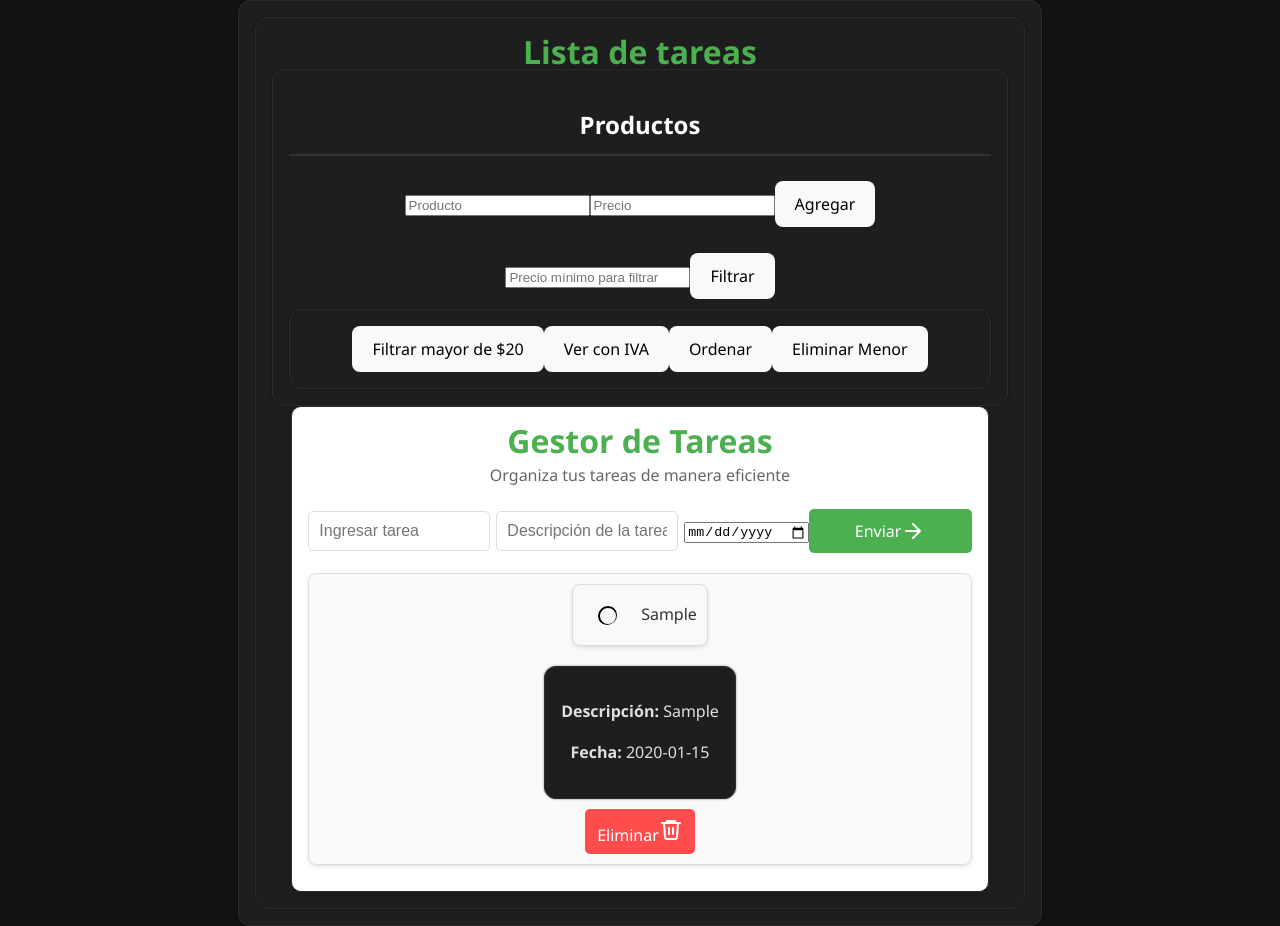
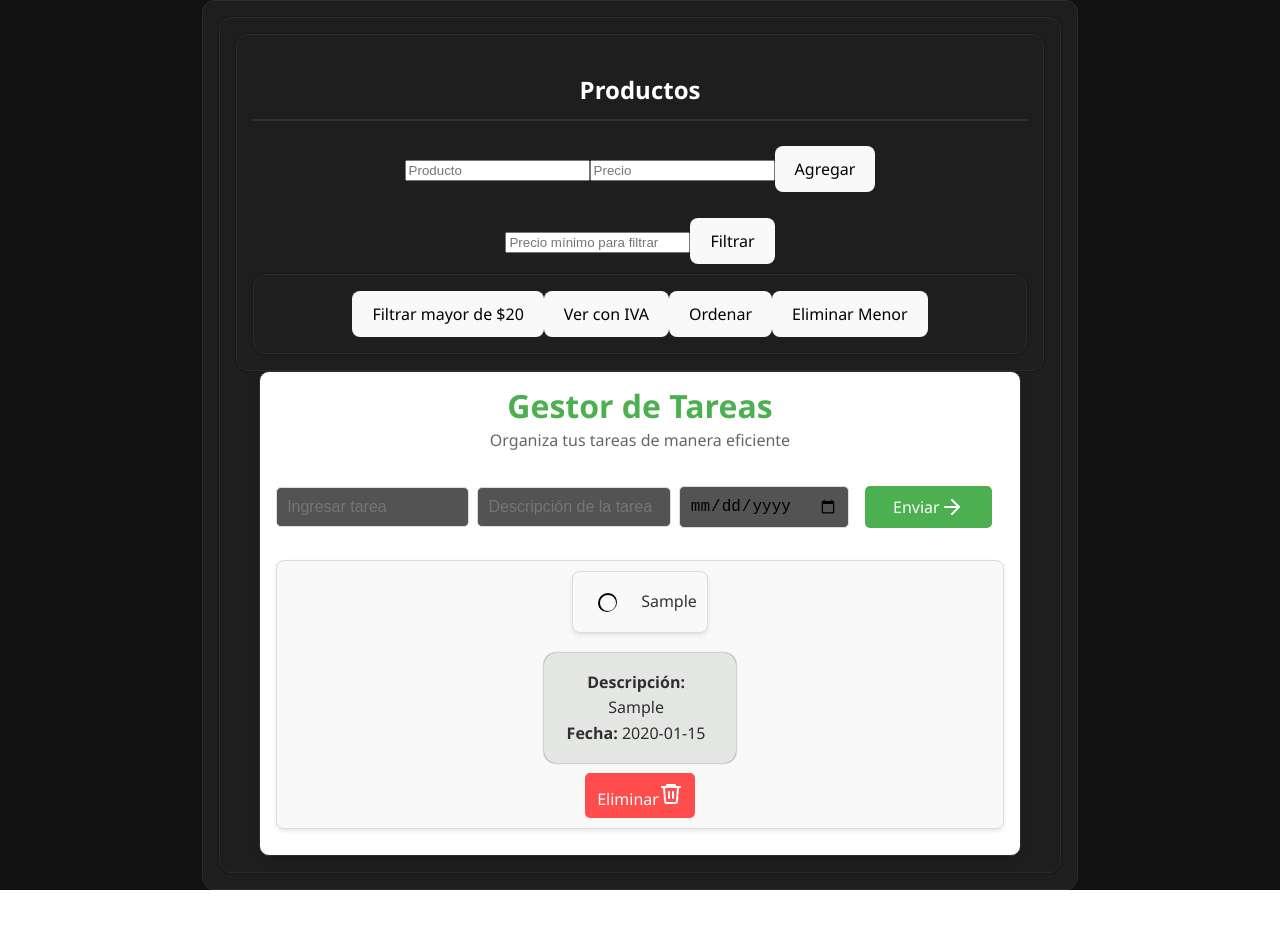
Before and after one commit to santip019/pv_tp3_grupo21, a React (Vite) app in the folder tp03PV2025Grupo21/: page / in a window 1280 px wide. Both pictures are taken after typing "Sample", "Sample", "2020-01-15" into the empty fields and a click on the button "Enviar". After the commit the page ends 890 px from the top, so only its background shows below. Built offline with nearby package versions, Linux system fonts and the light colour scheme.

Commit message:
Style: cambios minimos en el aspecto de input tareas [Cruz Antonella, Efimov Valentina, Padilla Santiago]

```diff
--- a/tp03PV2025Grupo21/src/App.jsx
+++ b/tp03PV2025Grupo21/src/App.jsx
@@ -5,7 +5,6 @@ import Producto from './assets/components/Producto.jsx';
 function App() {
   return (
     <div className="container">
-      <h1 className="title">Lista de tareas</h1>
         <Producto />
         <Home />
     </div>
--- a/tp03PV2025Grupo21/src/assets/components/Tarea.css
+++ b/tp03PV2025Grupo21/src/assets/components/Tarea.css
@@ -16,7 +16,7 @@ body {
     background-color: #ffffff;
     border-radius: 10px;
     box-shadow: 0 4px 8px rgba(0, 0, 0, 0.1);
-    overflow: hidden; /* Ocultar cualquier contenido que se desborde */
+    overflow: hidden;
 
   }
 
@@ -46,7 +46,7 @@ body {
     margin-bottom: 20px;
   }
 
-  .formulario input[type="text"] {
+  .formulario input[type="text"], input[type="date" i] {
     width: 85%;
     flex: 1;
     padding: 10px;
@@ -55,9 +55,10 @@ body {
     border-radius: 5px;
     margin-right: 10px;
     transition: border-color 0.3s ease;
+    background-color: #535353;
   }
 
-  .formulario input[type="text"]:focus {
+  .formulario input[type="text"]:focus, input[type="date" i]:focus {
     border-color: #4caf50;
     outline: none;
   }
@@ -65,14 +66,14 @@ body {
   .formulario button {
     background-color: #4caf50;
     color: white;
-    border: none;
     border-radius: 5px;
-    padding: 10px 15px;
+    padding: 5px 10px;
     font-size: 1rem;
     cursor: pointer;
     transition: background-color 0.3s ease, transform 0.2s ease;
     display: flex;
-    width: 30%;
+    width: 20%;
+    margin: 12px;
     height: auto;
     justify-content: center;
     align-items: center;
@@ -96,10 +97,36 @@ body {
     box-shadow: 0 2px 8px rgba(255, 255, 255, 0.05);
   }
 
+  .task-container div {
+    max-width: 100%;
+    margin: 0px auto;
+    background-color: #e4e6e4;
+    padding: 1rem;
+    border-radius: 12px;
+    border: 1px solid #e4e6e4;
+  }
+
+  .task-container p {
+    margin: 0;
+    font-size: 1rem;
+    color: #302f2f;
+    flex-grow: 1;
+    overflow-wrap: break-word;
+    word-wrap: break-word;
+    white-space: normal;
+    max-width: 95%;
+  }
+
+  .task-container div:hover {
+    background-color: #e4ffde;
+    transform: translateY(-2px);
+    box-shadow: 0 0 2px rgba(0, 0, 0, 0.6);
+  }
+
   /* Elementos de la lista de tareas (TaskItem.jsx) */
   .todo_item {
     display: flex;
-    flex-direction: row; /* Cambiar a diseño vertical si es necesario */
+    flex-direction: row;
     justify-content: space-between;
     align-items: center;
     gap: 10px;
@@ -110,7 +137,7 @@ body {
     margin-bottom: 10px;
     box-shadow: 0 2px 4px rgba(0, 0, 0, 0.1);
     transition: transform 0.2s ease, box-shadow 0.2s ease;
-    max-width: 100%; /* Asegura que el contenedor no se desborde */
+    max-width: 100%;
     overflow: hidden;
   }
 
@@ -120,7 +147,7 @@ body {
     color: #333;
     flex-grow: 1;
     overflow-wrap: break-word;
-    word-wrap: break-word; /* Compatibilidad adicional */
+    word-wrap: break-word;
     white-space: normal;
     max-width: 95%;
   }
@@ -136,8 +163,8 @@ body {
     background-color: #e0e0e0;
   }
   .todo_item.completed svg {
-    fill: #4caf50; /* Relleno verde cuando está completado */
-    stroke: #000000; /* Cambiar el borde a verde también */
+    fill: #4caf50;
+    stroke: #000000;
   }
 
   /* Botones dentro de los elementos de la lista */
@@ -181,7 +208,7 @@ body {
     padding: 8px 12px;
     cursor: pointer;
     transition: background-color 0.3s ease, transform 0.2s ease;
-    width: auto; /* Ajustar automáticamente el ancho */
+    width: auto;
     max-width: 100%;
   }
 
@@ -207,27 +234,27 @@ body {
     width: 20px;
     height: 20px;
     padding: 2px;
-    fill: transparent; /* Círculo transparente */
-    stroke: black; /* Borde negro */
-    stroke-width: 2px; /* Grosor del borde */
+    fill: transparent;
+    stroke: black;
+    stroke-width: 2px;
     border-radius: 50%;
-    transition: fill 0.3s ease, stroke 0.3s ease; /* Transición suave */
+    transition: fill 0.3s ease, stroke 0.3s ease;
   }
 
   .items_check.completed svg {
-    fill: #4caf50; /* Relleno verde cuando está completado */
-    stroke: #4caf50; /* Cambiar el borde a verde también */
+    fill: #4caf50;
+    stroke: #4caf50;
   }
 
   .items_check p {
     margin: 0;
     font-size: 1rem;
     color: #333;
-    flex-grow: 1; /* Permite que el texto ocupe el espacio restante */
-    overflow-wrap: break-word; /* Ajusta palabras largas */
-    word-wrap: break-word; /* Compatibilidad adicional */
-    white-space: normal; /* Permite que el texto se ajuste automáticamente */
-    max-width: 95%; /* Asegura que el texto no desborde el contenedor */
+    flex-grow: 1;
+    overflow-wrap: break-word;
+    word-wrap: break-word;
+    white-space: normal;
+    max-width: 95%;
   }
 
   /* Mensaje de no tareas */
@@ -282,7 +309,7 @@ body {
 
   @media (max-width: 480px) {
     .wrapper {
-        padding: 10px; /* Reducir el padding en pantallas pequeñas */
+        padding: 10px;
       }
 
     .title {
@@ -303,26 +330,26 @@ body {
     }
 
     .todo_item {
-        flex-direction: column; /* Cambiar a diseño vertical */
-        align-items: flex-start; /* Alinear elementos al inicio */
-        gap: 10px; /* Espaciado entre el texto y el botón */
+        flex-direction: column;
+        align-items: flex-start;
+        gap: 10px;
       }
 
       .todo_item p {
-        max-width: 100%; /* Permitir que el texto ocupe todo el ancho */
-        word-wrap: break-word; /* Ajustar palabras largas */
-        overflow-wrap: break-word; /* Compatibilidad adicional */
-        white-space: normal; /* Permitir que el texto se ajuste automáticamente */
+        max-width: 100%;
+        word-wrap: break-word;
+        overflow-wrap: break-word;
+        white-space: normal;
       }
 
       .delete-button {
-        width: 100%; /* Botón ocupa todo el ancho */
-        margin-top: 10px; /* Espaciado entre el texto y el botón */
+        width: 100%;
+        margin-top: 10px;
       }
 
       .todo_item button {
-        width: 100%; /* Botón ocupa todo el ancho */
-        margin-top: 10px; /* Espaciado entre el texto y el botón */
+        width: 100%;
+        margin-top: 10px;
       }
 
 
```
